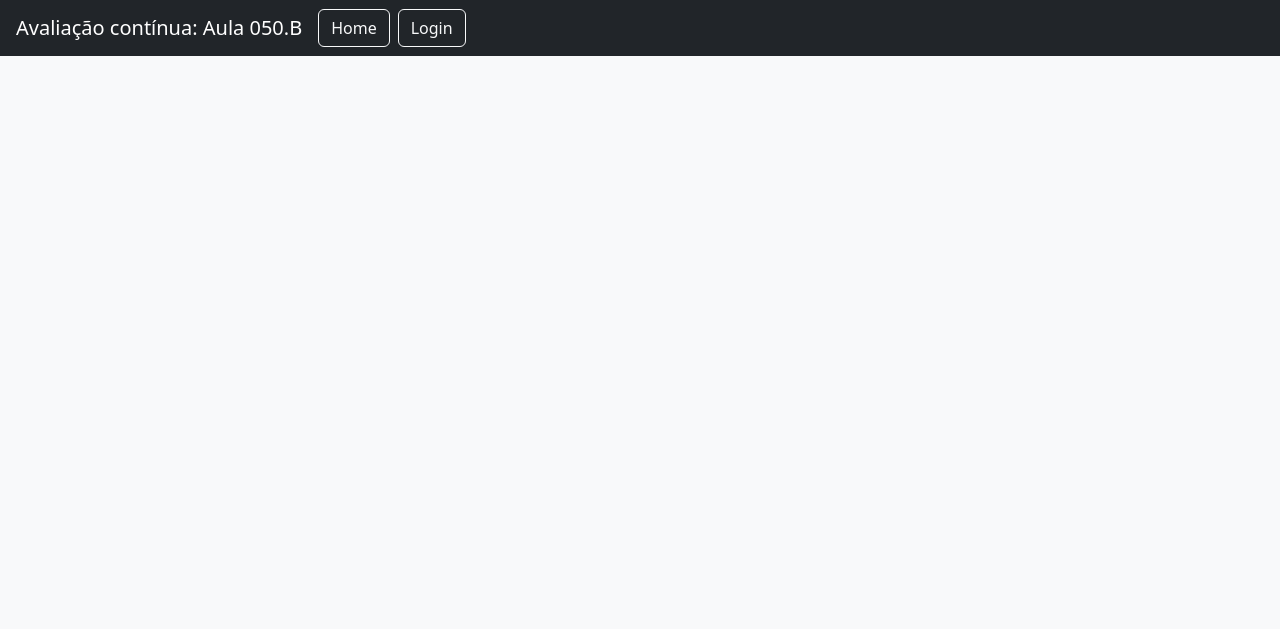
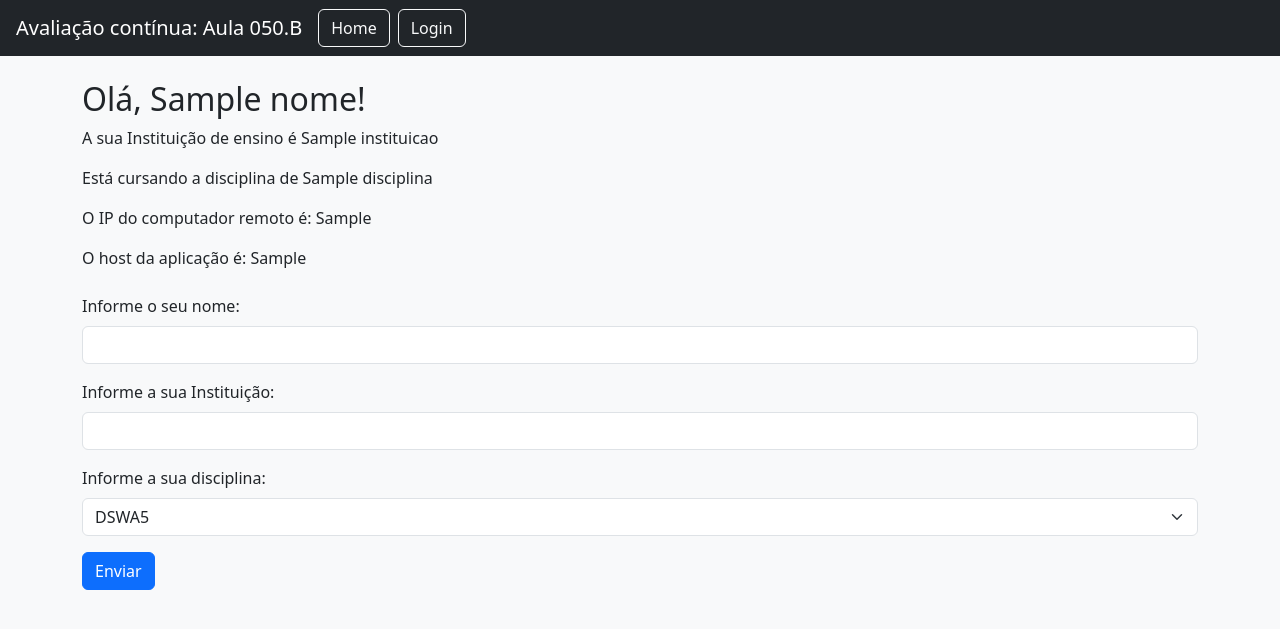
Before and after one commit to SorayaGomesS/Semana06.FormulariosWeb, a Flask app: template templates/index.html in a window 1280 px wide. Shown: the top 629 px of the page. Run offline with Flask 3, Linux system fonts and the light colour scheme; the template is opened without the code that fills it: most values are stand-ins (such as "Sample title", 1, 10 or a date in 2020).

Commit message:
Update index.html

```diff
--- a/templates/index.html
+++ b/templates/index.html
@@ -13,8 +13,33 @@
             <a class="btn btn-outline-light" href="{{ url_for('login') }}">Login</a>
         </div>
     </nav>
+
     <div class="container mt-4">
-        {% block content %}{% endblock %}
+        <h2>Olá, {{ nome }}!</h2>
+        <p>A sua Instituição de ensino é {{ instituicao }}</p>
+        <p>Está cursando a disciplina de {{ disciplina }}</p>
+        <p>O IP do computador remoto é: {{ ip_remoto }}</p>
+        <p>O host da aplicação é: {{ host_app }}</p>
+
+        <form method="POST" class="mt-4">
+            <div class="mb-3">
+                <label class="form-label">Informe o seu nome:</label>
+                <input type="text" class="form-control" name="nome" required>
+            </div>
+            <div class="mb-3">
+                <label class="form-label">Informe a sua Instituição:</label>
+                <input type="text" class="form-control" name="instituicao" required>
+            </div>
+            <div class="mb-3">
+                <label class="form-label">Informe a sua disciplina:</label>
+                <select class="form-select" name="disciplina" required>
+                    <option value="DSWA5">DSWA5</option>
+                    <option value="DWBA4">DWBA4</option>
+                    <option value="Gestão de Projetos">Gestão de Projetos</option>
+                </select>
+            </div>
+            <button type="submit" class="btn btn-primary">Enviar</button>
+        </form>
     </div>
 </body>
 </html>
```
